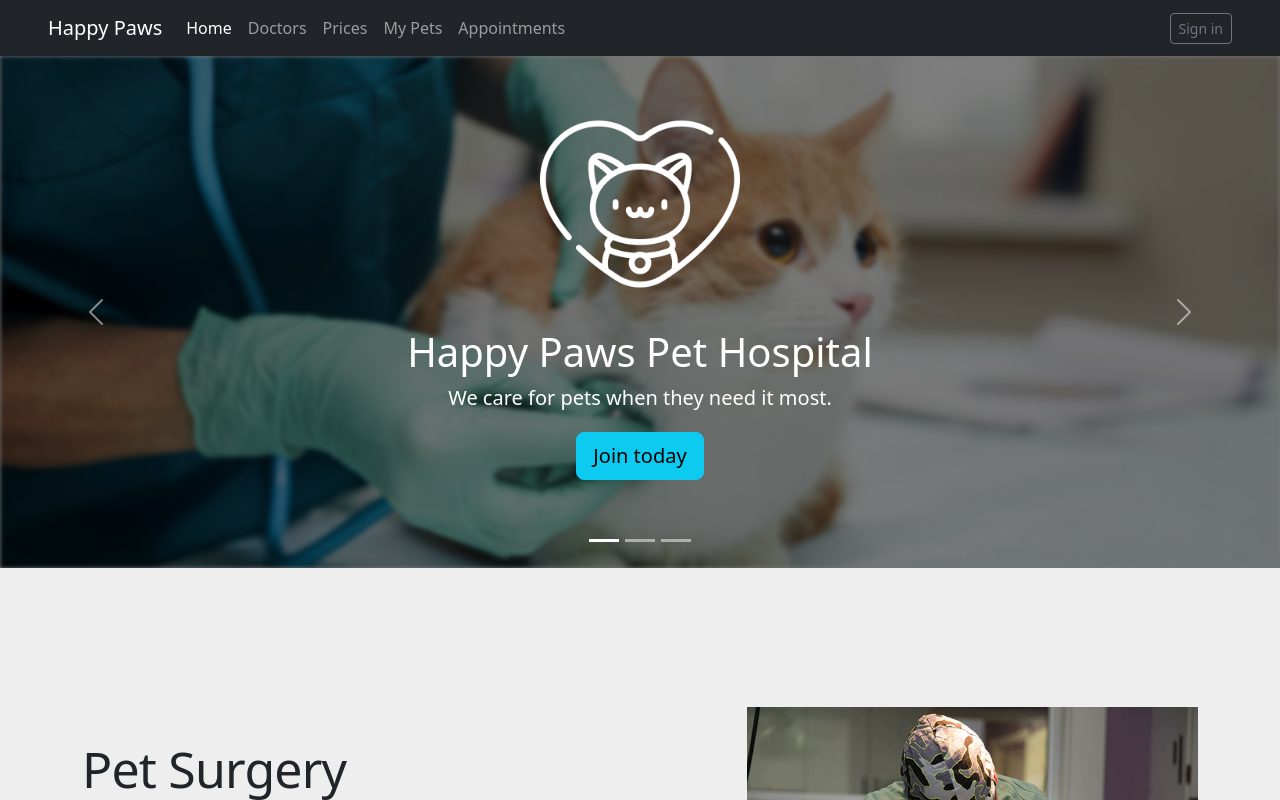
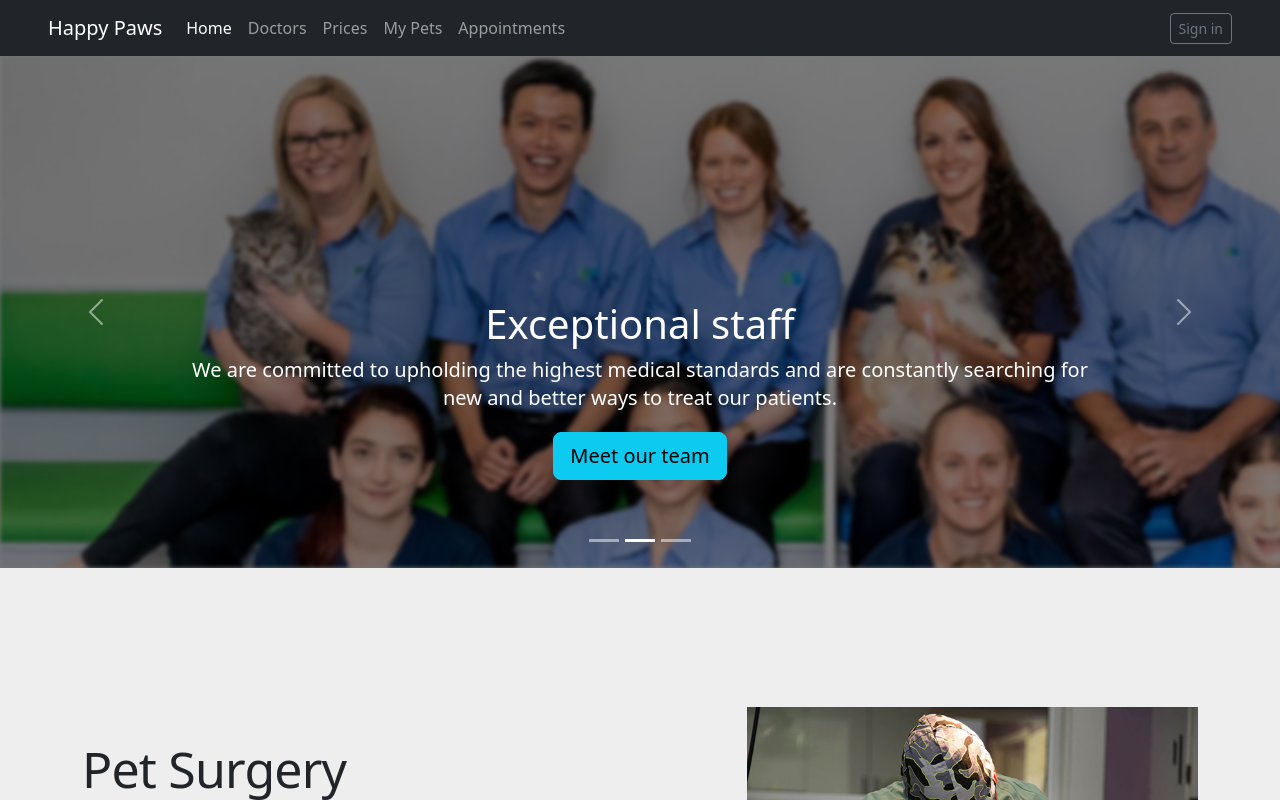
Before and after one commit to emivai/karkasai, a React (Vite) app in the folder react frontend/happy-paws-pet-hospital/: page / in a window 1280 px wide. Shown: the top 800 px of the page. Built offline with nearby package versions, Linux system fonts and the light colour scheme.

Commit message:
Refactor and clean up code

```diff
--- a/react frontend/happy-paws-pet-hospital/package.json
+++ b/react frontend/happy-paws-pet-hospital/package.json
@@ -15,8 +15,8 @@
     "localforage": "^1.10.0",
     "match-sorter": "^6.3.1",
     "react": "^18.2.0",
+    "react-bootstrap": "^2.9.1",
     "react-dom": "^18.2.0",
-    "react-modal": "^3.16.1",
     "react-router-dom": "^6.18.0",
     "sort-by": "^1.2.0"
   },
--- a/react frontend/happy-paws-pet-hospital/src/components/Carousel.jsx
+++ /dev/null
@@ -1,92 +0,0 @@
-import Logo1 from '../images/vf-issuelanding-vet-checking-heartbeat-of-brown-and-white-cat.jpg'
-import Logo2 from '../images/logo-white.png'
-import Logo3 from '../images/2.jpg'
-import Logo4 from '../images/ODAH19_med-89_-_2.webp'
-
-import { Link } from 'react-router-dom'
-import React, { useState } from 'react'
-import CarouselItem from './CarouselItem'
-
-const Carousel = () => {
-  const [index, setIndex] = useState(0)
-
-  const handlePreviousClick = () => {
-    setIndex(index === 0 ? 2 : index - 1)
-  }
-
-  const handleNextClick = () => {
-    setIndex(index === 2 ? 0 : index + 1)
-  }
-
-  return (
-    <div id='myCarousel' className='carousel slide' data-ride='carousel'>
-      <div className='carousel-indicators'>
-        <button
-          type='button'
-          data-bs-target='#myCarousel'
-          onClick={() => setIndex(0)}
-          className={index === 0 ? 'active' : ''}
-        ></button>
-        <button
-          type='button'
-          data-bs-target='#myCarousel'
-          onClick={() => setIndex(1)}
-          className={index === 1 ? 'active' : ''}
-        ></button>
-        <button
-          type='button'
-          data-bs-target='#myCarousel'
-          onClick={() => setIndex(2)}
-          className={index === 2 ? 'active' : ''}
-        ></button>
-      </div>
-      <div className='carousel-inner'>
-        <CarouselItem
-          isActive={index === 0}
-          imgSrc={Logo1}
-          header={'Happy Paws Pet Hospital'}
-          description={'We care for pets when they need it most.'}
-          btnText={'Join today'}
-          logo={Logo2}
-          linkTo={'/signin'}
-        />
-        <CarouselItem
-          isActive={index === 1}
-          imgSrc={Logo3}
-          header={'Exceptional staff'}
-          description={
-            'We are committed to upholding the highest medical standards and are constantly searching for new and better ways to treat our patients.'
-          }
-          btnText={'Meet our team'}
-          linkTo={'/doctors'}
-        />
-        <CarouselItem
-          isActive={index === 2}
-          imgSrc={Logo4}
-          header={'Industry-leading pet care'}
-          description={
-            'Happy Paws stays on top of the latest advances in veterinarian technology and above all, remembers that all animals and pets need to be treated with loving care in every check-up, procedure, or surgery.'
-          }
-          btnText={'Learn more'}
-          linkTo={'/prices'}
-        />
-      </div>
-      <button
-        className='carousel-control-prev'
-        type='button'
-        onClick={() => handlePreviousClick()}
-      >
-        <span className='carousel-control-prev-icon' aria-hidden='true'></span>
-      </button>
-      <button
-        className='carousel-control-next'
-        type='button'
-        onClick={() => handleNextClick()}
-      >
-        <span className='carousel-control-next-icon' aria-hidden='true'></span>
-      </button>
-    </div>
-  )
-}
-
-export default Carousel
--- a/react frontend/happy-paws-pet-hospital/src/components/CarouselItem.jsx
+++ /dev/null
@@ -1,38 +0,0 @@
-import React from 'react'
-import { Link } from 'react-router-dom'
-
-const CarouselItem = ({
-  isActive,
-  imgSrc,
-  header,
-  description,
-  btnText,
-  logo,
-  linkTo
-}) => {
-  return (
-    <div className={`carousel-item ${isActive ? 'active' : ''}`}>
-      <img
-        className='third-slide image darken'
-        src={imgSrc}
-        alt='Third slide'
-      />
-      <div className='container'>
-        <div className='carousel-caption text-right'>
-          {logo && (
-            <img className='mb-4' src={logo} alt='' width='200' height='200' />
-          )}
-          <h1>{header}</h1>
-          <p>{description}</p>
-          <p>
-            <Link to={linkTo}>
-              <button className='btn btn-lg btn-info'>{btnText}</button>
-            </Link>
-          </p>
-        </div>
-      </div>
-    </div>
-  )
-}
-
-export default CarouselItem
--- /dev/null
+++ b/react frontend/happy-paws-pet-hospital/src/components/HomeCarousel.jsx
@@ -0,0 +1,71 @@
+import Logo1 from "../images/vf-issuelanding-vet-checking-heartbeat-of-brown-and-white-cat.jpg";
+import Logo2 from "../images/logo-white.png";
+import Logo3 from "../images/2.jpg";
+import Logo4 from "../images/ODAH19_med-89_-_2.webp";
+
+import { Link } from "react-router-dom";
+import React, { useState } from "react";
+
+import Carousel from "react-bootstrap/Carousel";
+
+const HomeCarousel = () => {
+  const [index, setIndex] = useState(0);
+
+  const handleSelect = (selectedIndex) => {
+    setIndex(selectedIndex);
+  };
+
+  return (
+    <Carousel activeIndex={index} onSelect={handleSelect}>
+      <Carousel.Item>
+        <img className="image darken" src={Logo1} alt="First slide" />
+        <Carousel.Caption>
+          {Logo2 && (
+            <img className="mb-4" src={Logo2} alt="" width="200" height="200" />
+          )}
+          <h1>{"Happy Paws Pet Hospital"}</h1>
+          <p>{"We care for pets when they need it most."}</p>
+          <p>
+            <Link to={"/signin"}>
+              <button className="btn btn-lg btn-info">{"Join today"}</button>
+            </Link>
+          </p>
+        </Carousel.Caption>
+      </Carousel.Item>
+      <Carousel.Item>
+        <img className="image darken" src={Logo3} alt="Second slide" />
+        <Carousel.Caption>
+          <h1>{"Exceptional staff"}</h1>
+          <p>
+            {
+              "We are committed to upholding the highest medical standards and are constantly searching for new and better ways to treat our patients."
+            }
+          </p>
+          <p>
+            <Link to={"/doctors"}>
+              <button className="btn btn-lg btn-info">{"Meet our team"}</button>
+            </Link>
+          </p>
+        </Carousel.Caption>
+      </Carousel.Item>
+      <Carousel.Item>
+        <img className="image darken" src={Logo4} alt="Third slide" />
+        <Carousel.Caption>
+          <h1>{"Industry-leading pet care"}</h1>
+          <p>
+            {
+              "Happy Paws stays on top of the latest advances in veterinarian technology and above all, remembers that all animals and pets need to be treated with loving care in every check-up, procedure, or surgery."
+            }
+          </p>
+          <p>
+            <Link to={"/prices"}>
+              <button className="btn btn-lg btn-info">{"Learn more"}</button>
+            </Link>
+          </p>
+        </Carousel.Caption>
+      </Carousel.Item>
+    </Carousel>
+  );
+};
+
+export default HomeCarousel;
--- a/react frontend/happy-paws-pet-hospital/src/components/Navbar.jsx
+++ b/react frontend/happy-paws-pet-hospital/src/components/Navbar.jsx
@@ -5,7 +5,7 @@
   return (
     <header>
       <nav className="navbar navbar-expand-md navbar-dark bg-dark">
-        <a className="navbar-brand ms-5" href="#">
+        <a className="navbar-brand ms-5" href="/#">
           Happy Paws
         </a>
         <button
--- a/react frontend/happy-paws-pet-hospital/src/pages/Home.jsx
+++ b/react frontend/happy-paws-pet-hospital/src/pages/Home.jsx
@@ -1,60 +1,59 @@
-import React, { useState } from 'react'
-import Logo1 from '../images/vf-issuelanding-vet-checking-heartbeat-of-brown-and-white-cat.jpg'
-import Logo2 from '../images/logo-white.png'
-import Logo3 from '../images/2.jpg'
-import Logo4 from '../images/ODAH19_med-89_-_2.webp'
-import Logo5 from '../images/pet-surgery-dog-cat-spruce-grove.jpg'
-import Logo6 from '../images/5d289d6921a86120285e5e24.webp'
-import Logo7 from '../images/Mr-Potts_Grooming-Cavoodle.jpg'
+import React, { useState } from "react";
+import Logo1 from "../images/vf-issuelanding-vet-checking-heartbeat-of-brown-and-white-cat.jpg";
+import Logo2 from "../images/logo-white.png";
+import Logo3 from "../images/2.jpg";
+import Logo4 from "../images/ODAH19_med-89_-_2.webp";
+import Logo5 from "../images/pet-surgery-dog-cat-spruce-grove.jpg";
+import Logo6 from "../images/5d289d6921a86120285e5e24.webp";
+import Logo7 from "../images/Mr-Potts_Grooming-Cavoodle.jpg";
 
-import { Link } from 'react-router-dom'
-import Featurette from '../components/Featurette'
-import Carousel from '../components/Carousel'
+import { Link } from "react-router-dom";
+import Featurette from "../components/Featurette";
+import HomeCarousel from "../components/HomeCarousel";
 
 const Home = () => {
   return (
     <div>
-      <Carousel />
-
-      <div className='container marketing'>
+      <HomeCarousel />
+      <div className="container marketing">
         <Featurette
-          header={'Pet Surgery'}
+          header={"Pet Surgery"}
           description={
             "Our skilled group of surgeons performs your pet's surgeries with the highest precision and care. With a combined wealth of experience and a dedication to the well-being of animals, they approach each procedure with meticulous attention, ensuring the best possible outcomes. You can have peace of mind knowing that your pet's health and safety are our top priorities in every surgical endeavor."
           }
-          btnText={'Book now'}
+          btnText={"Book now"}
           imageSource={Logo5}
           order={0}
-          linkTo={'/appointments'}
+          linkTo={"/appointments"}
         />
         <Featurette
-          header={'Veterinary Services'}
+          header={"Veterinary Services"}
           description={
-            'At our facility, we take pride in being a comprehensive, full-service medical and surgical hospital dedicated to offering a wide range of healthcare services for your pets. From routine check-ups to complex surgical procedures, our team is equipped with the expertise and state-of-the-art technology needed to provide the highest quality of care. We are committed to not only treating illnesses but also emphasizing the importance of preventative health care, ensuring your furry family members lead happy and healthy lives for years to come.'
+            "At our facility, we take pride in being a comprehensive, full-service medical and surgical hospital dedicated to offering a wide range of healthcare services for your pets. From routine check-ups to complex surgical procedures, our team is equipped with the expertise and state-of-the-art technology needed to provide the highest quality of care. We are committed to not only treating illnesses but also emphasizing the importance of preventative health care, ensuring your furry family members lead happy and healthy lives for years to come."
           }
-          btnText={'Book now'}
+          btnText={"Book now"}
           imageSource={Logo6}
           order={2}
-          linkTo={'/appointments'}
+          linkTo={"/appointments"}
         />
         <Featurette
-          header={'Grooming'}
+          header={"Grooming"}
           description={
             "Our experts are dedicated to pampering your furry companions with soothing baths, stylish trims, nail care, and more, ensuring they not only look their best but also feel their best. Whether it's comprehensive medical care or a rejuvenating grooming session, our goal remains the same: to keep your pets happy, healthy, and radiant.At our facility, we take pride in being a comprehensive, full-service medical and surgical hospital dedicated to offering a wide range of healthcare services for your pets. From routine check-ups to complex surgical procedures, our team is equipped with the expertise and state-of-the-art technology needed to provide the highest quality of care. We are committed to not only treating illnesses but also emphasizing the importance of preventative health care, ensuring your furry family members lead happy and healthy lives for years to come."
           }
-          btnText={'Book now'}
+          btnText={"Book now"}
           imageSource={Logo7}
           order={0}
-          linkTo={'/appointments'}
+          linkTo={"/appointments"}
         />
       </div>
-      <footer className='container d-flex justify-content-center'>
-        <p className='float-right'>
-          <a href='#'>Back to top</a>
+      <footer className="container d-flex justify-content-center">
+        <p className="float-right">
+          <a href="#">Back to top</a>
         </p>
       </footer>
     </div>
-  )
-}
+  );
+};
 
-export default Home
+export default Home;
```
Also changed, not shown: react frontend/happy-paws-pet-hospital/src/components/SelectDropdown.jsx (+8 -8 lines), react frontend/happy-paws-pet-hospital/src/pages/Appointments.jsx (+72 -91 lines), 1 other file (tests, documents, lock files or other folders).
